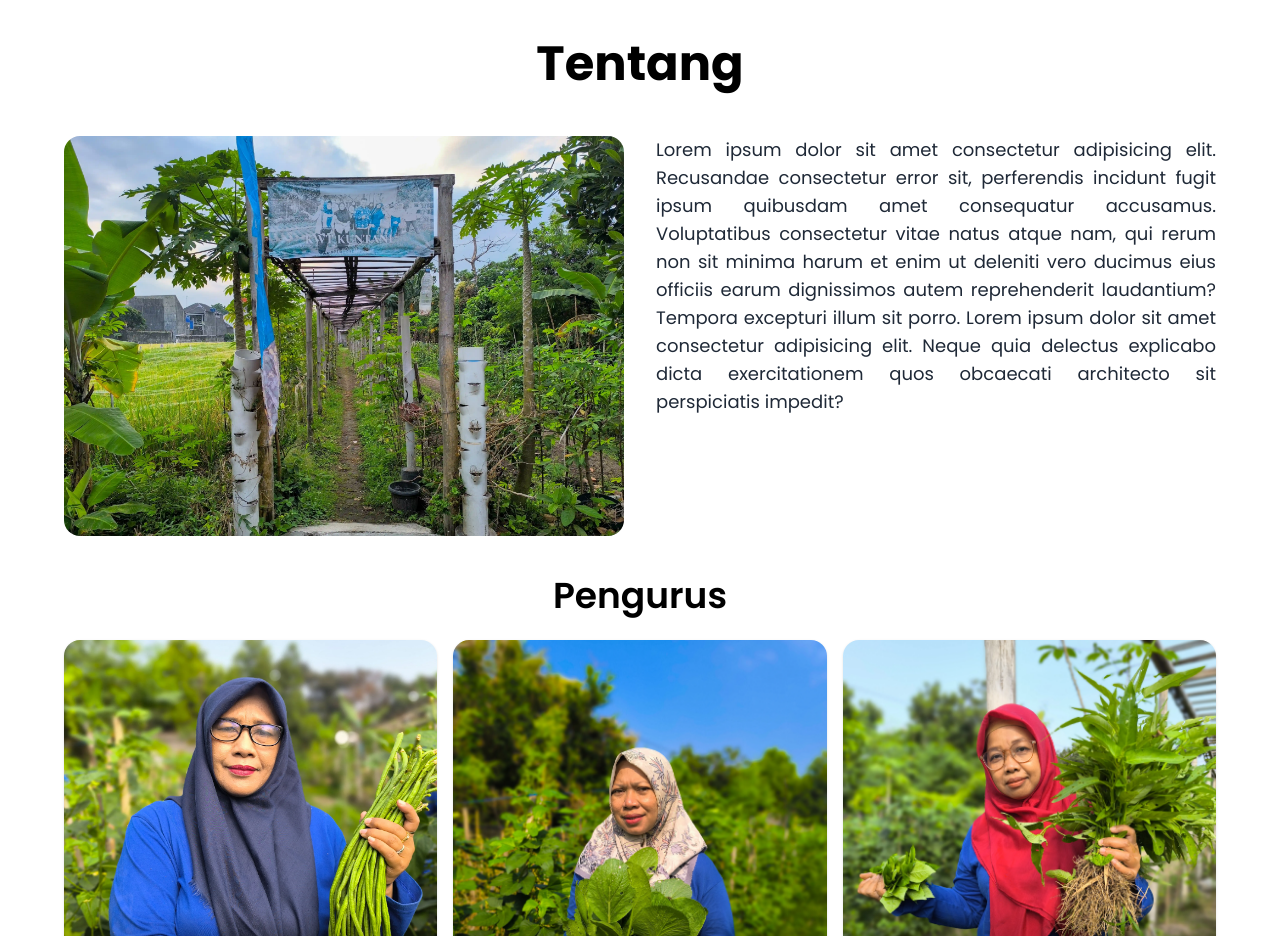
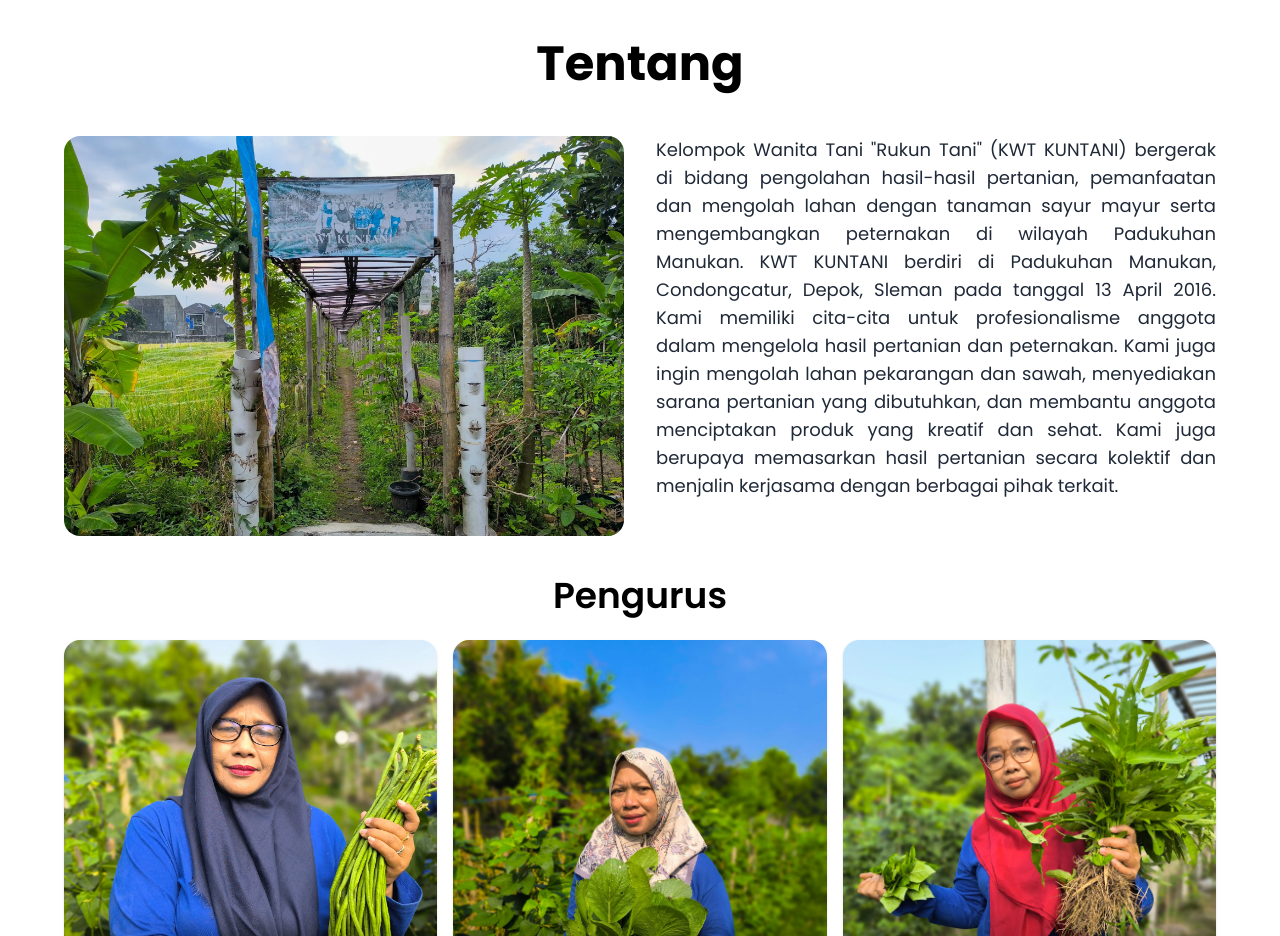
Before and after one commit to Av4nz/kwt-kuntani-profile, a Next.js app: page / in a window 1280 px wide. Shown: the part 800-1736 px from the top of the page. Built offline with nearby package versions, Linux system fonts and the light colour scheme.

Commit message:
Update TentangSection.jsx

```diff
--- a/components/sections/TentangSection.jsx
+++ b/components/sections/TentangSection.jsx
@@ -20,15 +20,7 @@ const TentangSection = ({ pengurusList }) => {
           </div>
           <div className="md:flex md:flex-col">
             <p className="text-lg text-gray-800 text-justify">
-              Lorem ipsum dolor sit amet consectetur adipisicing elit.
-              Recusandae consectetur error sit, perferendis incidunt fugit ipsum
-              quibusdam amet consequatur accusamus. Voluptatibus consectetur
-              vitae natus atque nam, qui rerum non sit minima harum et enim ut
-              deleniti vero ducimus eius officiis earum dignissimos autem
-              reprehenderit laudantium? Tempora excepturi illum sit porro. Lorem
-              ipsum dolor sit amet consectetur adipisicing elit. Neque quia
-              delectus explicabo dicta exercitationem quos obcaecati architecto
-              sit perspiciatis impedit?
+              Kelompok Wanita Tani "Rukun Tani" (KWT KUNTANI) bergerak di bidang pengolahan hasil-hasil pertanian, pemanfaatan dan mengolah lahan dengan tanaman sayur mayur serta mengembangkan peternakan di wilayah Padukuhan Manukan. KWT KUNTANI berdiri di Padukuhan Manukan, Condongcatur, Depok, Sleman pada tanggal 13 April 2016. Kami memiliki cita-cita untuk profesionalisme anggota dalam mengelola hasil pertanian dan peternakan. Kami juga ingin mengolah lahan pekarangan dan sawah, menyediakan sarana pertanian yang dibutuhkan, dan membantu anggota menciptakan produk yang kreatif dan sehat. Kami juga berupaya memasarkan hasil pertanian secara kolektif dan menjalin kerjasama dengan berbagai pihak terkait.
             </p>
           </div>
         </div>
```
